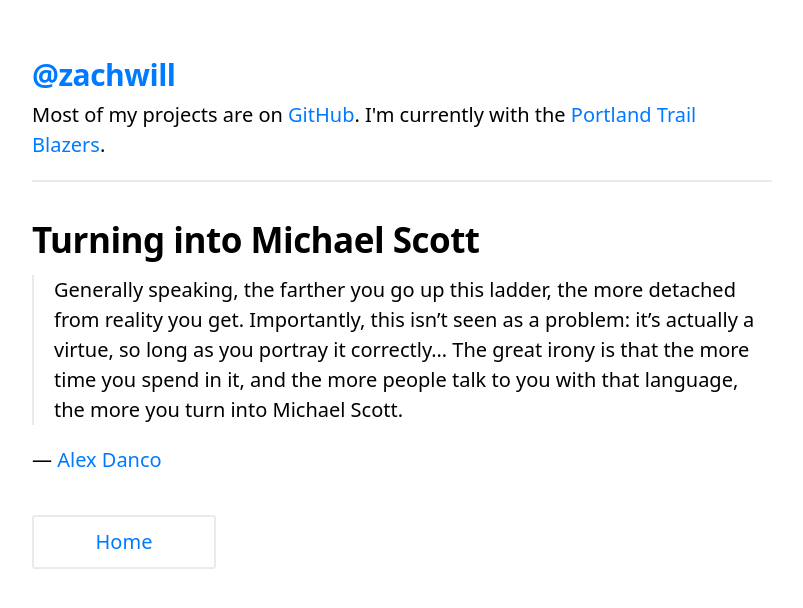
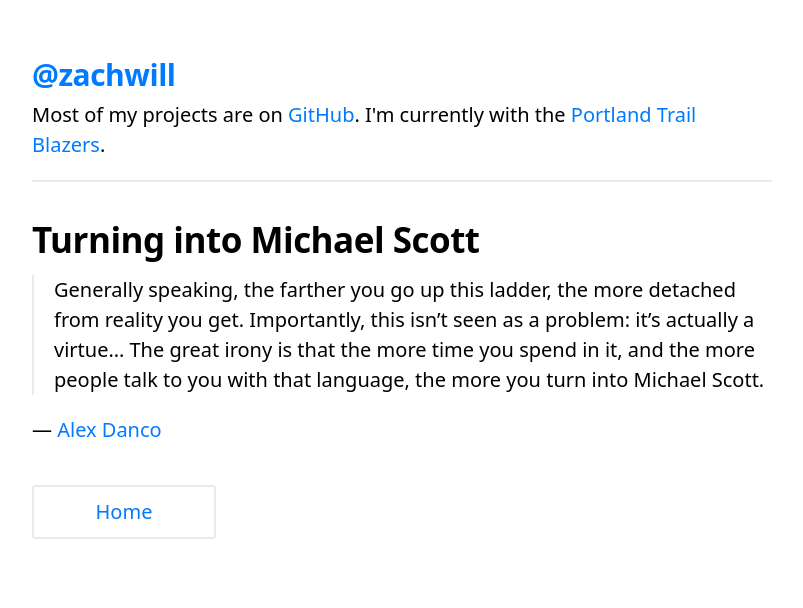
Before and after one commit to zachwill/blog, a Jekyll site: the page built from _posts/2025-03-10-michael-scott.md, in a window 1280 px wide. Shown: the top 608 px of the page, without its empty margins (238-1041 px from the left). Built offline with Jekyll 4.4.1, drawn with Linux system fonts in a browser that asks for light colours.

Commit message:
More refining

```diff
--- a/_posts/2025-03-10-michael-scott.md
+++ b/_posts/2025-03-10-michael-scott.md
@@ -4,6 +4,6 @@
 permalink : /michael-scott/
 ---
 
-> Generally speaking, the farther you go up this ladder, the more detached from reality you get. Importantly, this isn’t seen as a problem: it’s actually a virtue, so long as you portray it correctly... The great irony is that the more time you spend in it, and the more people talk to you with that language, the more you turn into Michael Scott.
+> Generally speaking, the farther you go up this ladder, the more detached from reality you get. Importantly, this isn’t seen as a problem: it’s actually a virtue... The great irony is that the more time you spend in it, and the more people talk to you with that language, the more you turn into Michael Scott.
 
 &mdash; [Alex Danco](https://alexdanco.com/2021/01/22/the-michael-scott-theory-of-social-class/)
```
